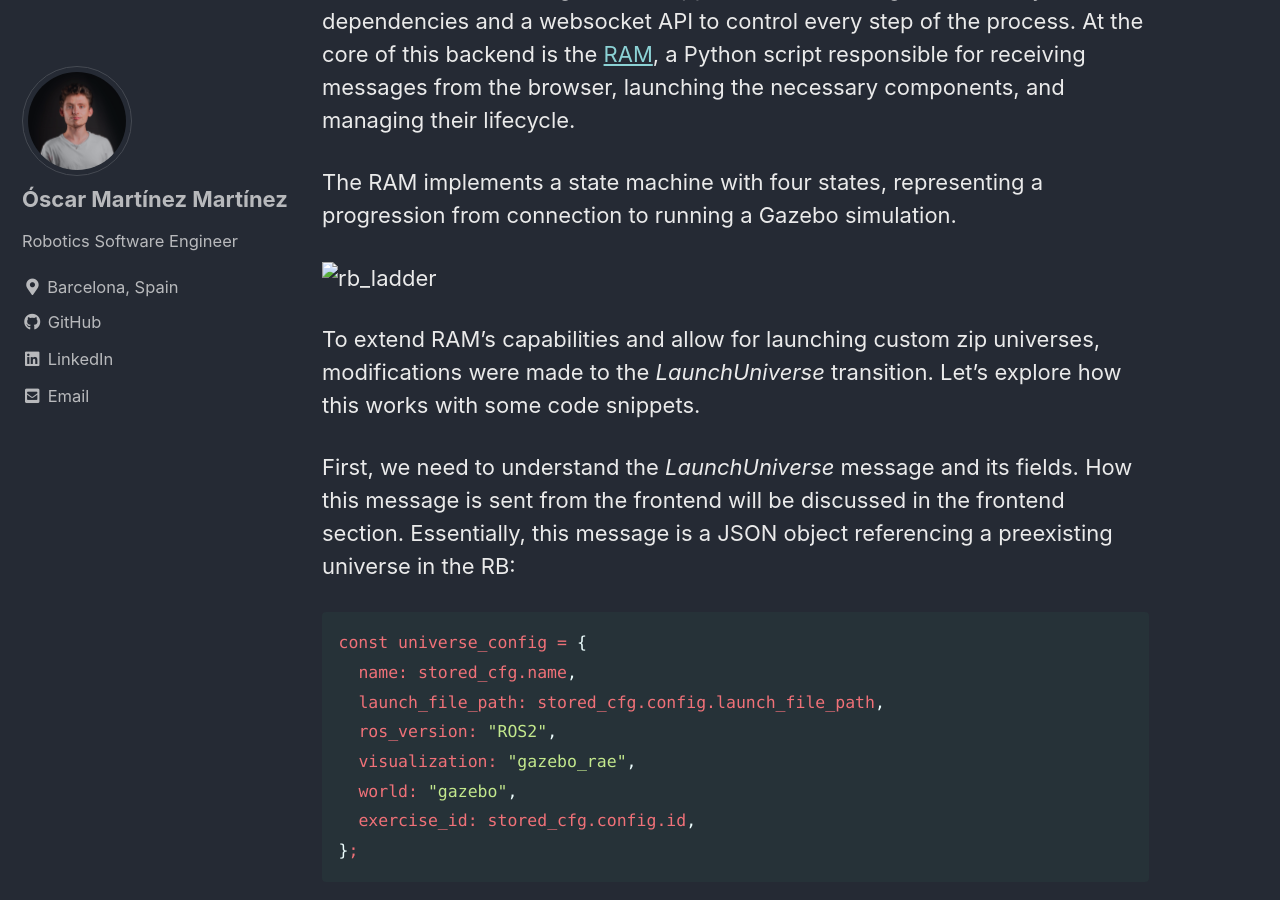
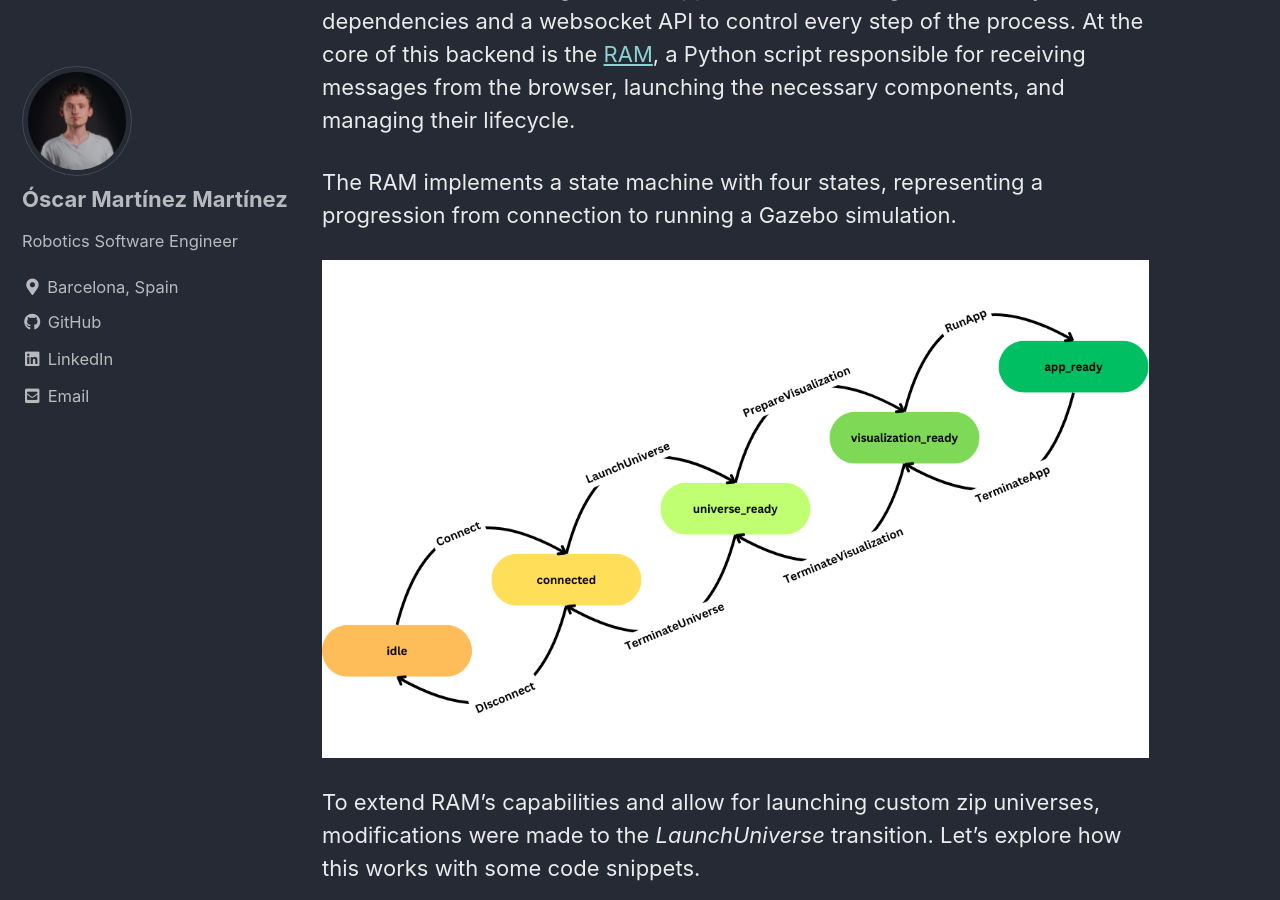
Before and after one commit to TheRoboticsClub/gsoc2024-Oscar_Martinez, a Jekyll site: the page built from docs/_posts/2024-07-29-Week-2.md, in a window 1280 px wide and 900 px high, scrolled down 794 px. Built offline with Jekyll 4.4.1, drawn with Linux system fonts in a browser that asks for light colours; cached includes are drawn as plain includes.

Commit message:
Update 2024-07-29-Week-2.md

```diff
--- a/docs/_posts/2024-07-29-Week-2.md
+++ b/docs/_posts/2024-07-29-Week-2.md
@@ -21,7 +21,7 @@ JdeRobot provides a Docker container via DockerHub with a preconfigured environm
 
 The RAM implements a state machine with four states, representing a progression from connection to running a Gazebo simulation.
 
-![rb_ladder](../assets/images/week2/rb_ladder.png)
+![rb_ladder]({{ site.baseurl }}/assets/images/week2/rb_ladder.png)
 
 To extend RAM's capabilities and allow for launching custom zip universes, modifications were made to the *LaunchUniverse* transition. Let's explore how this works with some code snippets.
 
```
